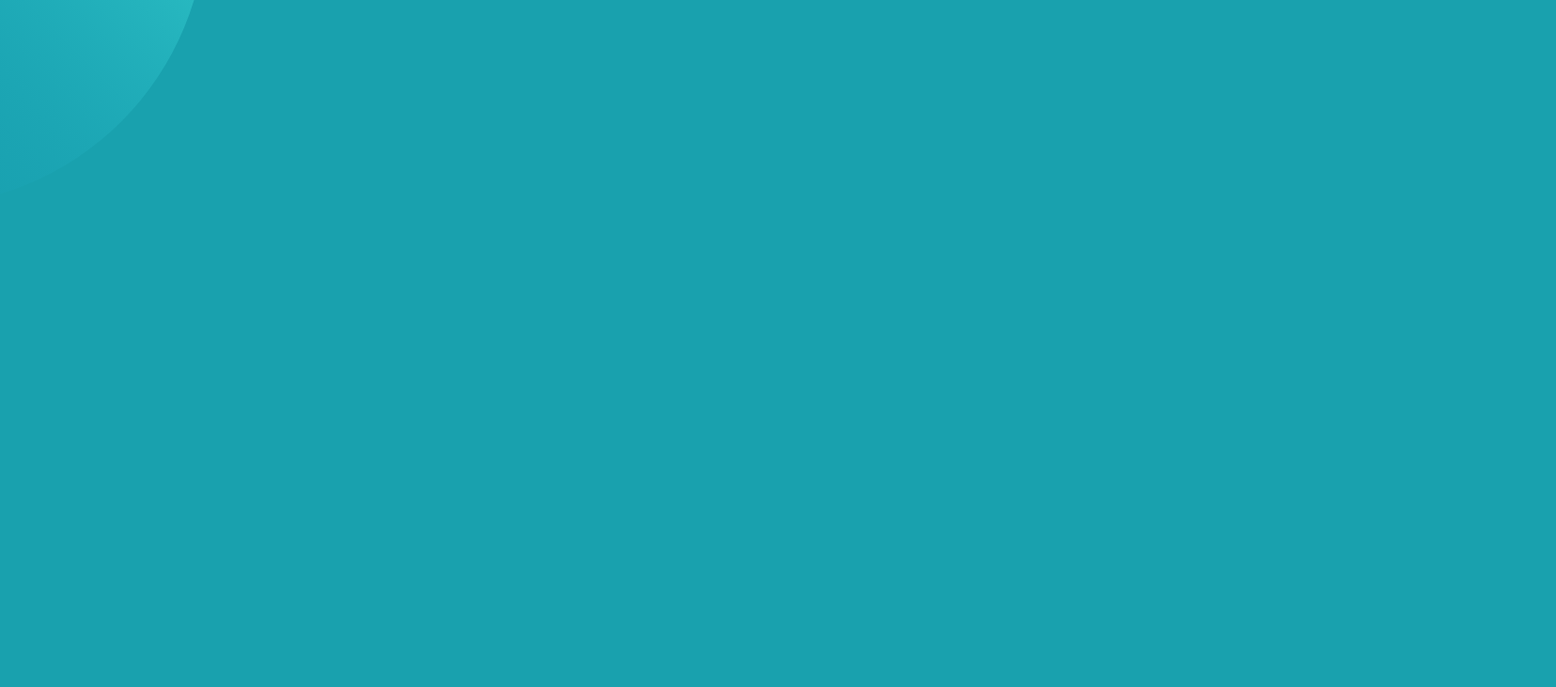
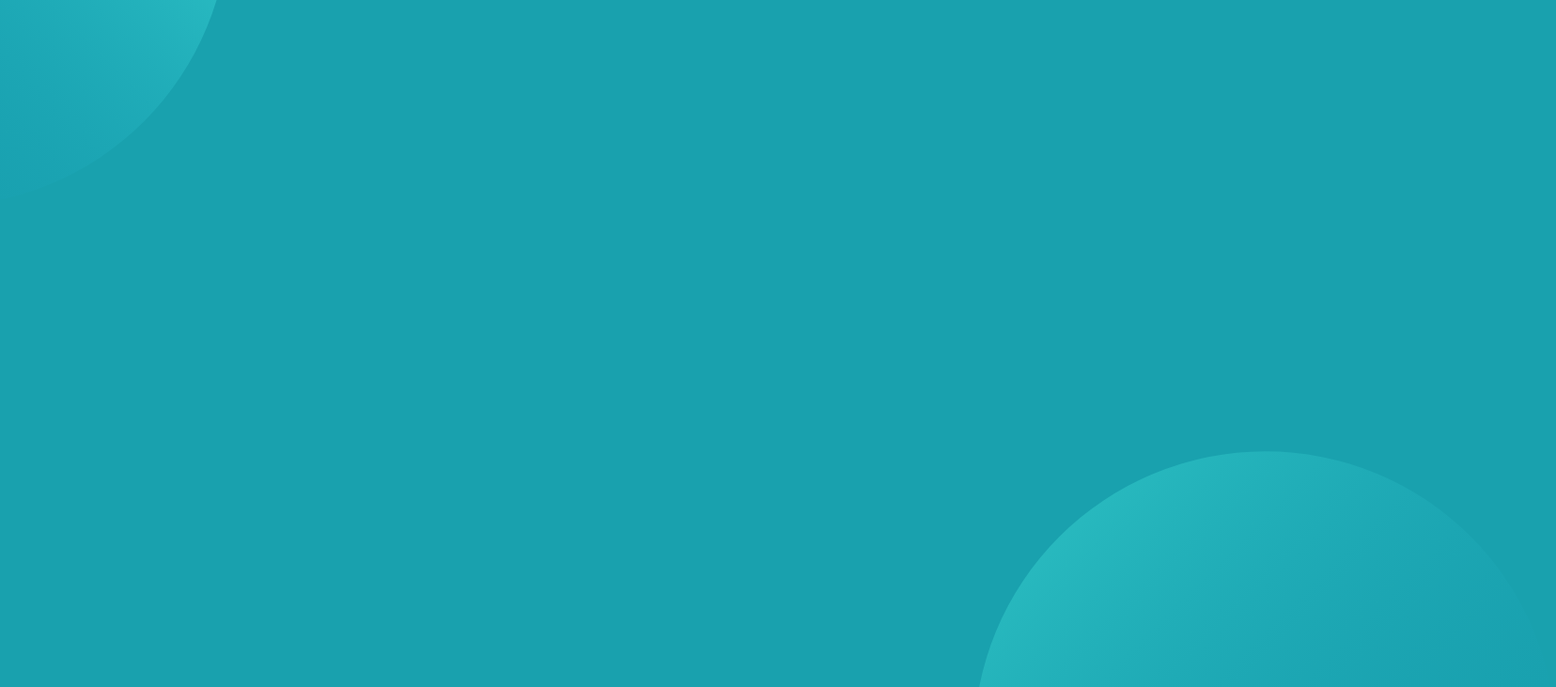
Before and after one commit to VeseMir2k/profile-card-component, a website built with Vite: page index.html in a window 1280 px wide. Shown: the top 731 px of the page at 94% size, 1656 px wide, since content can reach past the window. Built offline with nearby package versions, Linux system fonts and the light colour scheme.

Commit message:
📝 (index.html): improve layout and structure of profile card component by adding new div element inside the body tag

```diff
--- a/index.html
+++ b/index.html
@@ -7,9 +7,11 @@
     <link rel="stylesheet" href="style.css" />
     <title>Profile card component</title>
   </head>
-  <body class="min-h-dvh bg-[#19a1ae]">
+  <body class="mx-[24px] min-h-dvh bg-[#19a1ae]">
     <div
-      class="after:content relative after:absolute after:left-[-400px] after:top-[-400px] after:block after:size-[620px] after:bg-patternTop after:bg-cover"
-    ></div>
+      class="after:content before:content relative min-h-dvh before:absolute before:bottom-[-300px] before:right-[-400px] before:block before:size-[620px] before:bg-patternBottom before:bg-cover after:absolute after:left-[-400px] after:top-[-400px] after:block after:size-[620px] after:bg-patternTop after:bg-cover"
+    >
+      <div></div>
+    </div>
   </body>
 </html>
```
